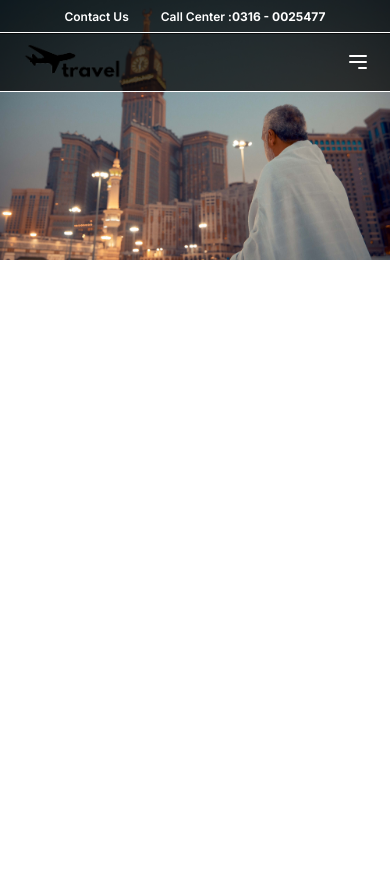
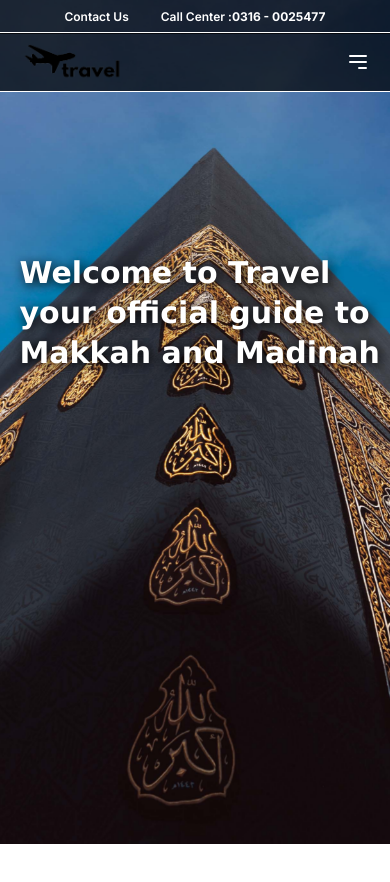
Before and after one commit to abdulrafay0608/Travel, a Next.js app: page / in a window 390 px wide. Shown: the top 882 px of the page. Built offline with nearby package versions, Linux system fonts and the light colour scheme.

Commit message:
first commit

```diff
--- a/app/globals.css
+++ b/app/globals.css
@@ -35,7 +35,63 @@ body {
     rgb(var(--background-start-rgb)); */
 }
 
-/* main {
+/* Banner Animation */
+.animation {
+  width: 100%;
+  height: 100%;
+  object-fit: cover;
+  transition: all 0.5s ease-in-out;
+  animation: zoom 10s linear infinite;
+  background-position: center;
+}
+
+@keyframes zoom {
+  0% {
+    transform: scale(1.09);
+  }
+
+  50% {
+    transform: scale(1);
+  }
+
+  /* 80% {
+    transform: scale(1);
+  } */
+  100% {
+    transform: scale(1.09);
+  }
+
+}
+
+.txt {
+  font-family: Verdana, Geneva, Tahoma, sans-serif;
+  line-height: 40px;
+  text-shadow: 2px 2px 12px #000;
+  position: absolute;
+  top: 30%;
+  left: 10%;
+  /* font-size: 40px; */
+  /* transform: translate(-50%, -50%); */
+}
+
+
+@media only screen and (max-width:768px) {
+
+  .txt {
+    font-family: Verdana, Geneva, Tahoma, sans-serif;
+    line-height: 40px;
+    text-shadow: 2px 2px 12px #000;
+    position: absolute;
+    top: 30%;
+    left: 5%;
+    padding: 0px;
+    /* font-size: 40px; */
+    /* transform: translate(-50%, -50%); */
+  }
+}
+
+/*
+ main {
   position: relative;
   background-image: url('/hero3.jpeg');
   height: 100vh;
--- a/app/page.js
+++ b/app/page.js
@@ -5,6 +5,7 @@ import Navbar from '@/components/Navbar'
 
 
 export default function Home() {
+
 
 
   return (
--- a/components/Header.jsx
+++ b/components/Header.jsx
@@ -11,25 +11,24 @@ import { FaSquarePhone } from "react-icons/fa6";
 const Header = () => {
 
 
-  const [isOpen, setIsOpen] = useState(false);
-  const [show, setShow] = useState("translate-y-0");
+  // const [isOpen, setIsOpen] = useState(false);
+  // const [show, setShow] = useState("translate-y-0");
   const [lastScrollY, setLastScrollY] = useState(0);
 
   const controlNavbar = () => {
-    if (window.scrollY > 100) {
-      // if (window.scrollY > lastScrollY && !isOpen) {
-      //     setShow("-translate-y-[60px]");
-      // } else {
-      //     setShow("shadow-sm");
-      // }
-    } else {
-      setShow("translate-y-0");
-    }
+    // if (window.scrollY > 100) {
+    // if (window.scrollY > lastScrollY && !isOpen) {
+    //     setShow("-translate-y-[60px]");
+    // } else {
+    //     setShow("shadow-sm");
+    // }
+    // } else {
+    //   setShow("translate-y-0");
+    // }
     setLastScrollY(window.scrollY);
   };
 
   useEffect(() => {
-    // setIsOpen(false)
     window.addEventListener("scroll", controlNavbar);
     return () => {
       window.removeEventListener("scroll", controlNavbar);
@@ -38,7 +37,7 @@ const Header = () => {
 
 
   return (
-    <header className={`${lastScrollY > 30 ? "bg-black" : "bg-black/70"} transition-all ease-in flex items-center justify-around py-2 fixed w-full ${show}`}>
+    <header className={`${lastScrollY > 10 ? "bg-black" : "bg-black/70"} transition-all ease-in delay-300 flex items-center justify-around py-2 fixed z-50 w-full`}>
       <div className=" flex items-center justify-center gap-8">
         <div className="text-[12px] font-semibold text-white flex justify-center items-center cursor-pointer">
           <div>Contact Us</div>
--- a/components/HeroBanner.jsx
+++ b/components/HeroBanner.jsx
@@ -1,79 +1,35 @@
-// import React from 'react'
-// import { Carousel } from 'react-responsive-carousel';
+"use client"
 
-// import "react-responsive-carousel/lib/styles/carousel.min.css"; // requires a loader
+import React, { useEffect, useState } from 'react';
 
-// const HeroBanner = () => {
-//     return (
-//         <div className="relative text-white text-[20px] w-full max-w-[1200px] mx-auto">
-//             <Carousel
-//                 autoPlay={true}
-//                 infiniteLoop={true}
-//                 showThumbs={false}
-//                 showIndicators={false}
-//                 showStatus={false}
-//                 // renderArrowPrev={(clickHandler, hasPrev) => (
-//                 //     <div
-//                 //         onClick={clickHandler}
-//                 //         className="absolute right-[31px] md:right-[51px] bottom-0 w-[30px] md:w-[50px] h-[30px] md:h-[50px] bg-black z-10 flex items-center justify-center cursor-pointer hover:opacity-90"
-//                 //     >
-//                 //         <BiArrowBack className="text-sm md:text-lg" />
-//                 //     </div>
-//                 // )}
-//                 // renderArrowNext={(clickHandler, hasNext) => (
-//                 //     <div
-//                 //         onClick={clickHandler}
-//                 //         className="absolute right-0 bottom-0 w-[30px] md:w-[50px] h-[30px] md:h-[50px] bg-black z-10 flex items-center justify-center cursor-pointer hover:opacity-90"
-//                 //     >
-//                 //         <BiArrowBack className="rotate-180 text-sm md:text-lg" />
-//                 //     </div>
-//                 // )}
-//             >
-//                 <div>
-//                     <img
-//                         src="/hero1.jpeg"
-//                         className="aspect-[16/10] md:aspect-auto object-cover"
-//                     />
-//                     <div className="px-[15px] md:px-[40px] py-[10px] md:py-[25px] font-oswald bg-white absolute bottom-[25px] md:bottom-[75px] left-0 text-black/[0.9] text-[15px] md:text-[30px] uppercase font-medium cursor-pointer hover:opacity-90">
-//                         Shop now
-//                     </div>
-//                 </div>
+const images = ["/hero1.jpeg", "/hero2.jpeg", "/hero3.jpeg"]
 
-//                 {/* <div>
-//                     <img
-//                         src="/hero2.jpeg"
-//                         className="aspect-[16/10] md:aspect-auto object-cover"
-//                     />
-//                     <div className="px-[15px] md:px-[40px] py-[10px] md:py-[25px] font-oswald bg-white absolute bottom-[25px] md:bottom-[75px] left-0 text-black/[0.9] text-[15px] md:text-[30px] uppercase font-medium cursor-pointer hover:opacity-90">
-//                         Shop now
-//                     </div>
-//                 </div>
+const txt = ["Welcome to Travel your official guide to Makkah and Madinah",
+    "Plan your Umrah and Ziyarah your way"]
+const HeroBanner = () => {
+    const [index, setIndex] = useState(0);
+    const [text, setText] = useState(0);
 
-//                 <div>
-//                     <img
-//                         src="/hero3.jpeg"
-//                         className="aspect-[16/10] md:aspect-auto object-cover"
-//                     />
-//                     <div className="px-[15px] md:px-[40px] py-[10px] md:py-[25px] font-oswald bg-white absolute bottom-[25px] md:bottom-[75px] left-0 text-black/[0.9] text-[15px] md:text-[30px] uppercase font-medium cursor-pointer hover:opacity-90">
-//                         Shop now
-//                     </div>
-//                 </div> */}
+    useEffect(() => {
+        const interval = setInterval(() => {
+            setIndex(prevIndex => (prevIndex + 1) % images.length);
+        }, 8000);
+        const intervalTxt = setInterval(() => {
+            setText(prevIndex => (prevIndex + 1) % txt.length);
+        }, 8000);
+        return () => { clearInterval(interval); clearInterval(intervalTxt) }
+    }, []);
 
-//             </Carousel>
-//         </div>
-//     )
-// }
+    return (
+        <div className='relative'>
+            <div className='h-screen relative overflow-hidden'>
+                <img src={images[index]} alt={`Slide ${index + 1}`} className='animation' />
+            </div>
+            <div className='txt text-white font-mono md:w-[50vw] font-extrabold text-3xl' >
+                {txt[text]}
+            </div>
+        </div>
 
-// export default HeroBanner
-
-
-import React from 'react';
-
-const HeroBanner = () => {
-    return (
-        <div>
-            <img src='/hero3.jpeg' />
-        </div>
     );
 };
 
--- a/components/Navbar.css
+++ b/components/Navbar.css
@@ -103,9 +103,6 @@ nav ul li:hover>ul {
     display: initial;
 }
 
-#menu-bar {
-    display: none;
-}
 
 nav label {
     cursor: pointer;
@@ -145,7 +142,7 @@ nav label {
     nav ul {
         position: absolute;
         left: 0;
-        top: 94px;
+        top: 60px;
         right: 0;
     }
 
@@ -220,8 +217,6 @@ nav label {
         display: initial;
     }
 
-    /* #menu-bar:checked~nav ul {
-        display: block;
-    } */
+
 
 }
--- a/components/Navbar.jsx
+++ b/components/Navbar.jsx
@@ -16,28 +16,28 @@ import { GrGallery } from "react-icons/gr";
 import "./Navbar.css"
 
 const Navbar = () => {
-    const [mobileMenu, setMobileMenu] = useState(false);
-    const [showCatMenu, setShowCatMenu] = useState(false);
-    const [categories, setCategories] = useState(null);
+    // const [mobileMenu, setMobileMenu] = useState(false);
+    // const [showCatMenu, setShowCatMenu] = useState(false);
+    // const [categories, setCategories] = useState(null);
     const [isOpen, setIsOpen] = useState(false);
-    const [show, setShow] = useState("translate-y-0");
+    // const [show, setShow] = useState("translate-y-0");
     const [lastScrollY, setLastScrollY] = useState(0);
 
     const controlNavbar = () => {
-        if (window.scrollY > 200) {
-            // if (window.scrollY > lastScrollY && !isOpen) {
-            //     setShow("-translate-y-[100px]");
-            // } else {
-            //     setShow("shadow-sm");
-            // }
-        } else {
-            setShow("translate-y-0");
-        }
+        // if (window.scrollY > 200) {
+        // if (window.scrollY > lastScrollY && !isOpen) {
+        //     setShow("-translate-y-[100px]");
+        // } else {
+        //     setShow("shadow-sm");
+        // }
+        // } else {
+        // setShow("translate-y-0");
+        // }
         setLastScrollY(window.scrollY);
     };
 
     useEffect(() => {
-        // setIsOpen(false)
+        setIsOpen(false)
         window.addEventListener("scroll", controlNavbar);
         return () => {
             window.removeEventListener("scroll", controlNavbar);
@@ -49,14 +49,14 @@ const Navbar = () => {
     return (
 
         // <header>
-        <nav className={`${lastScrollY > 30 ? "bg-black" : "bg-black/70"} transition-all ease-in
-         h-[60px] border border-x-0 border-white top-8 z-50 fixed w-full ${show}`}>
+        <nav className={`${lastScrollY > 10 ? "bg-black" : "bg-black/70"} transition-all ease-in delay-300
+         h-[60px] border border-x-0 border-white top-8 z-50 fixed w-full`}>
             <div className="" >
                 <img className="" src={`/logo.png`} alt="logo" />
             </div>
 
             {/* Navigation links for larger screens */}
-            <ul className={`${isOpen ? "block" : "md:flex hidden"} md:bg-transparent bg-black/70`}>
+            <ul className={`${isOpen ? "block" : "md:flex hidden"} md:bg-transparent ${lastScrollY > 30 ? "bg-black" : "bg-black/70"}`}>
                 <li><a href={"#"}><FaHome /> Home </a></li>
                 <li><a href={"#"}><FaEarthAsia /> Tours <IoMdArrowDropdown /></a>
                     <ul className="md:bg-black/80 border border-white">
@@ -77,8 +77,8 @@ const Navbar = () => {
             </ul>
 
 
-            <input type="checkbox" id="menu-bar" />
-            <label onClick={() => setIsOpen(!isOpen)} for="menu-bar">
+
+            <label onClick={() => setIsOpen(!isOpen)}>
                 <svg className="w-6 h-6 text-white" fill="none" stroke="currentColor" viewBox="0 0 24 24" xmlns="http://www.w3.org/2000/svg">
                     <path strokeLinecap="round" strokeLinejoin="round" strokeWidth="2" d="M4 6h16M4 12h16m-7 6h7"></path>
                 </svg>
```
